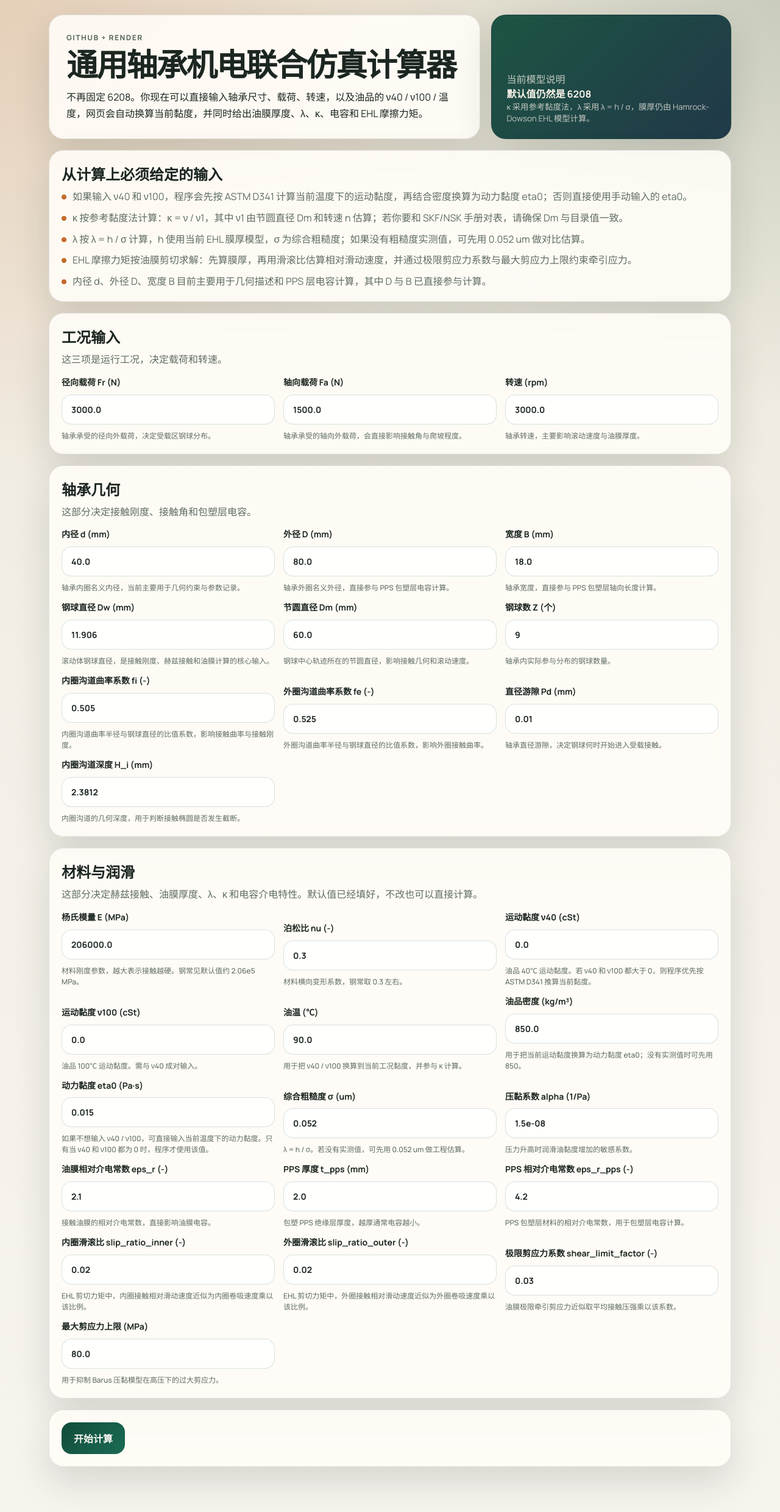
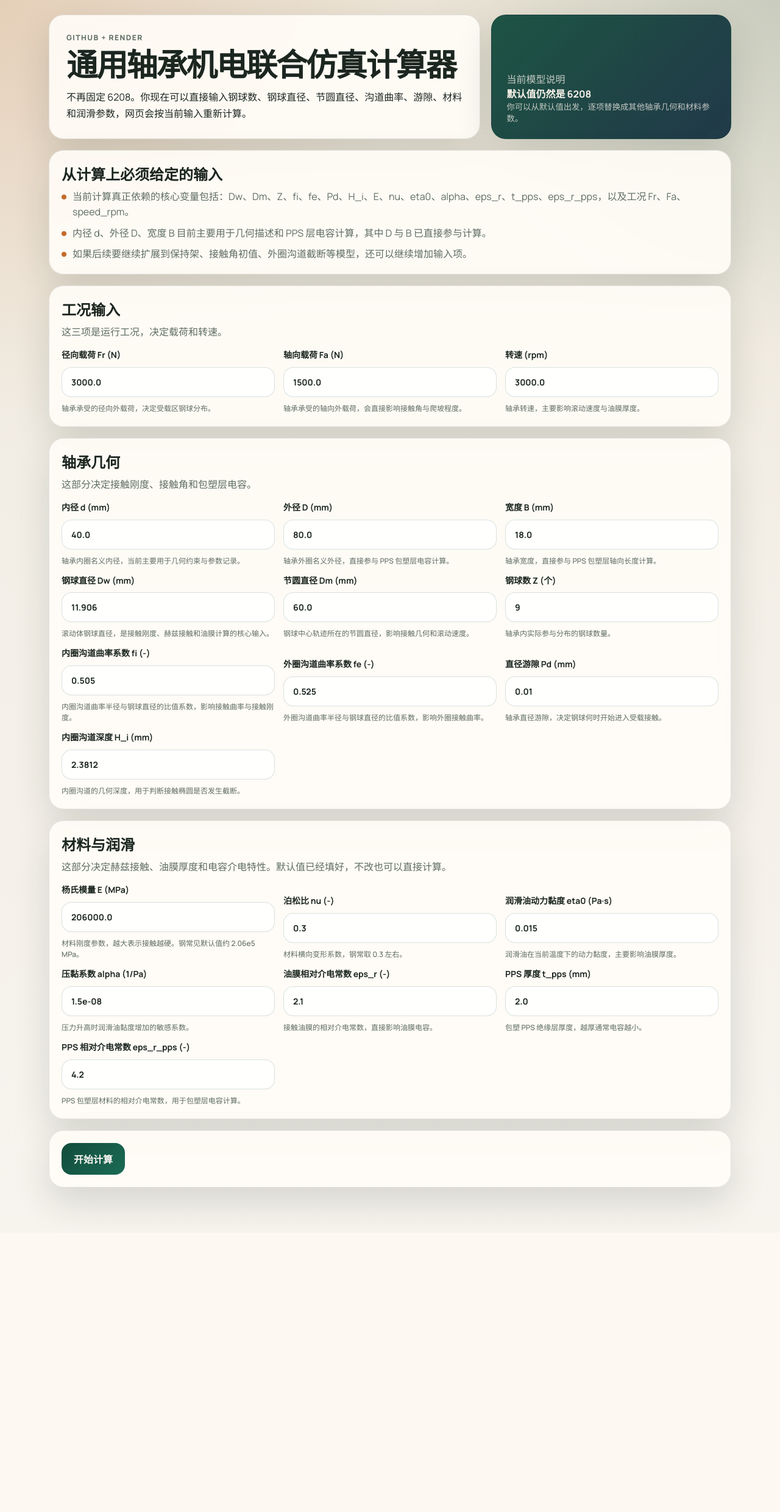
Before and after one commit to yeluofengqiao/bearing-cal, a Flask app: page / in a window 1280 px wide. Shown: the whole page at 61% size. After the commit the page ends 1999 px from the top, so only its background shows below. Run offline with Flask 3, Linux system fonts and the light colour scheme.

Commit message:
Revert calculator to pre-friction-torque version

```diff
--- a/app.py
+++ b/app.py
@@ -4,12 +4,7 @@ import os
 
 from flask import Flask, Response, render_template, request
 
-from bearing_model import (
-    BearingCapacitanceModel,
-    BearingParameters,
-    astm_d341_kinematic_viscosity_cst,
-    dynamic_viscosity_from_kinematic_cst,
-)
+from bearing_model import BearingCapacitanceModel, BearingParameters
 
 
 app = Flask(__name__)
@@ -70,24 +65,15 @@ INPUT_GROUPS = [
     },
     {
         "title": "材料与润滑",
-        "description": "这部分决定赫兹接触、油膜厚度、λ、κ 和电容介电特性。默认值已经填好，不改也可以直接计算。",
+        "description": "这部分决定赫兹接触、油膜厚度和电容介电特性。默认值已经填好，不改也可以直接计算。",
         "fields": [
             {"name": "E", "label": "杨氏模量 E", "unit": "MPa", "type": "float", "step": "1000", "min": "0.001", "help": "材料刚度参数，越大表示接触越硬。钢常见默认值约 2.06e5 MPa。"},
             {"name": "nu", "label": "泊松比 nu", "unit": "-", "type": "float", "step": "0.01", "min": "0.001", "max": "0.499", "help": "材料横向变形系数，钢常取 0.3 左右。"},
-            {"name": "nu_40_cst", "label": "运动黏度 ν40", "unit": "cSt", "type": "float", "step": "0.001", "min": "0", "help": "油品 40℃ 运动黏度。若 ν40 和 ν100 都大于 0，则程序优先按 ASTM D341 推算当前黏度。"},
-            {"name": "nu_100_cst", "label": "运动黏度 ν100", "unit": "cSt", "type": "float", "step": "0.001", "min": "0", "help": "油品 100℃ 运动黏度。需与 ν40 成对输入。"},
-            {"name": "oil_temperature_c", "label": "油温", "unit": "℃", "type": "float", "step": "1", "min": "0", "help": "用于把 ν40 / ν100 换算到当前工况黏度，并参与 κ 计算。"},
-            {"name": "oil_density_kg_m3", "label": "油品密度", "unit": "kg/m³", "type": "float", "step": "1", "min": "0.001", "help": "用于把当前运动黏度换算为动力黏度 eta0；没有实测值时可先用 850。"},
-            {"name": "eta0", "label": "动力黏度 eta0", "unit": "Pa·s", "type": "float", "step": "0.0001", "min": "0.000001", "help": "如果不想输入 ν40 / ν100，可直接输入当前温度下的动力黏度。只有当 ν40 和 ν100 都为 0 时，程序才使用该值。"},
-            {"name": "composite_roughness_um", "label": "综合粗糙度 σ", "unit": "um", "type": "float", "step": "0.001", "min": "0.001", "help": "λ = h / σ。若没有实测值，可先用 0.052 um 做工程估算。"},
+            {"name": "eta0", "label": "润滑油动力黏度 eta0", "unit": "Pa·s", "type": "float", "step": "0.001", "min": "0.000001", "help": "润滑油在当前温度下的动力黏度，主要影响油膜厚度。"},
             {"name": "alpha", "label": "压黏系数 alpha", "unit": "1/Pa", "type": "float", "step": "0.000000001", "min": "0.000000000001", "help": "压力升高时润滑油黏度增加的敏感系数。"},
             {"name": "eps_r", "label": "油膜相对介电常数 eps_r", "unit": "-", "type": "float", "step": "0.1", "min": "0.001", "help": "接触油膜的相对介电常数，直接影响油膜电容。"},
             {"name": "t_pps", "label": "PPS 厚度 t_pps", "unit": "mm", "type": "float", "step": "0.1", "min": "0.001", "help": "包塑 PPS 绝缘层厚度，越厚通常电容越小。"},
             {"name": "eps_r_pps", "label": "PPS 相对介电常数 eps_r_pps", "unit": "-", "type": "float", "step": "0.1", "min": "0.001", "help": "PPS 包塑层材料的相对介电常数，用于包塑层电容计算。"},
-            {"name": "slip_ratio_inner", "label": "内圈滑滚比 slip_ratio_inner", "unit": "-", "type": "float", "step": "0.001", "min": "0", "help": "EHL 剪切力矩中，内圈接触相对滑动速度近似为内圈卷吸速度乘以该比例。"},
-            {"name": "slip_ratio_outer", "label": "外圈滑滚比 slip_ratio_outer", "unit": "-", "type": "float", "step": "0.001", "min": "0", "help": "EHL 剪切力矩中，外圈接触相对滑动速度近似为外圈卷吸速度乘以该比例。"},
-            {"name": "shear_limit_factor", "label": "极限剪应力系数 shear_limit_factor", "unit": "-", "type": "float", "step": "0.001", "min": "0.001", "help": "油膜极限牵引剪应力近似取平均接触压强乘以该系数。"},
-            {"name": "max_shear_stress_mpa", "label": "最大剪应力上限", "unit": "MPa", "type": "float", "step": "1", "min": "0.1", "help": "用于抑制 Barus 压黏模型在高压下的过大剪应力。"},
         ],
     },
 ]
@@ -101,9 +87,6 @@ def build_default_inputs():
             "fr": 3000.0,
             "fa": 1500.0,
             "speed_rpm": 3000.0,
-            "nu_40_cst": 0.0,
-            "nu_100_cst": 0.0,
-            "oil_temperature_c": 90.0,
         }
     )
     return defaults
@@ -114,11 +97,9 @@ DEFAULT_INPUTS = build_default_inputs()
 
 def parameter_notes():
     return [
-        "如果输入 ν40 和 ν100，程序会先按 ASTM D341 计算当前温度下的运动黏度，再结合密度换算为动力黏度 eta0；否则直接使用手动输入的 eta0。",
-        "κ 按参考黏度法计算：κ = ν / ν1，其中 ν1 由节圆直径 Dm 和转速 n 估算；若你要和 SKF/NSK 手册对表，请确保 Dm 与目录值一致。",
-        "λ 按 λ = h / σ 计算，h 使用当前 EHL 膜厚模型，σ 为综合粗糙度；如果没有粗糙度实测值，可先用 0.052 um 做对比估算。",
-        "EHL 摩擦力矩按油膜剪切求解：先算膜厚，再用滑滚比估算相对滑动速度，并通过极限剪应力系数与最大剪应力上限约束牵引应力。",
+        "当前计算真正依赖的核心变量包括：Dw、Dm、Z、fi、fe、Pd、H_i、E、nu、eta0、alpha、eps_r、t_pps、eps_r_pps，以及工况 Fr、Fa、speed_rpm。",
         "内径 d、外径 D、宽度 B 目前主要用于几何描述和 PPS 层电容计算，其中 D 与 B 已直接参与计算。",
+        "如果后续要继续扩展到保持架、接触角初值、外圈沟道截断等模型，还可以继续增加输入项。",
     ]
 
 
@@ -149,46 +130,12 @@ def detail_rows(result):
                 "truncation_ratio_pct": detail.truncation_ratio_pct,
                 "truncation_status": truncation_status,
                 "film_thickness_um": detail.film_thickness_um,
-                "outer_film_thickness_um": detail.outer_film_thickness_um,
                 "capacitance_pf": detail.capacitance_pf,
                 "contact_angle_deg": detail.contact_angle_deg,
-                "ehl_friction_force_n": detail.ehl_friction_force_n,
-                "ehl_friction_torque_nmm": detail.ehl_friction_torque_nmm,
-                "traction_coeff_inner": detail.traction_coeff_inner,
-                "traction_coeff_outer": detail.traction_coeff_outer,
-                "lambda_value": detail.lambda_value,
-                "outer_lambda_value": detail.outer_lambda_value,
                 "is_active": detail.load_q_n > 0,
             }
         )
     return rows
-
-
-def resolve_viscosity(inputs):
-    density = inputs["oil_density_kg_m3"]
-    nu_40_cst = inputs["nu_40_cst"]
-    nu_100_cst = inputs["nu_100_cst"]
-
-    if (nu_40_cst > 0) != (nu_100_cst > 0):
-        raise ValueError("ν40 和 ν100 需要成对输入；要么都填，要么都留为 0。")
-
-    if nu_40_cst > 0 and nu_100_cst > 0:
-        operating_kinematic_viscosity_cst = astm_d341_kinematic_viscosity_cst(
-            nu_40_cst,
-            nu_100_cst,
-            inputs["oil_temperature_c"],
-        )
-        eta0 = dynamic_viscosity_from_kinematic_cst(
-            operating_kinematic_viscosity_cst,
-            density,
-        )
-        viscosity_source = "ASTM D341"
-    else:
-        eta0 = inputs["eta0"]
-        operating_kinematic_viscosity_cst = eta0 / density * 1e6
-        viscosity_source = "直接输入 eta0"
-
-    return eta0, operating_kinematic_viscosity_cst, viscosity_source
 
 
 def parse_inputs(source):
@@ -209,7 +156,6 @@ def parse_inputs(source):
 
 
 def build_parameters(inputs):
-    eta0, _, _ = resolve_viscosity(inputs)
     return BearingParameters(
         d=inputs["d"],
         D=inputs["D"],
@@ -223,17 +169,11 @@ def build_parameters(inputs):
         H_i=inputs["H_i"],
         E=inputs["E"],
         nu=inputs["nu"],
-        eta0=eta0,
-        oil_density_kg_m3=inputs["oil_density_kg_m3"],
-        composite_roughness_um=inputs["composite_roughness_um"],
+        eta0=inputs["eta0"],
         alpha=inputs["alpha"],
         eps_r=inputs["eps_r"],
         t_pps=inputs["t_pps"],
         eps_r_pps=inputs["eps_r_pps"],
-        slip_ratio_inner=inputs["slip_ratio_inner"],
-        slip_ratio_outer=inputs["slip_ratio_outer"],
-        shear_limit_factor=inputs["shear_limit_factor"],
-        max_shear_stress_mpa=inputs["max_shear_stress_mpa"],
     )
 
 
@@ -242,22 +182,11 @@ def build_summary(result, rows):
     peak_load = max((row["load_q_n"] for row in active_rows), default=0.0)
     peak_capacitance = max((row["capacitance_pf"] for row in active_rows), default=0.0)
     peak_contact_angle = max((row["contact_angle_deg"] for row in active_rows), default=0.0)
-    peak_ball_torque = max((row["ehl_friction_torque_nmm"] for row in active_rows), default=0.0)
     return {
         "active_ball_count": len(active_rows),
         "peak_load_q_n": peak_load,
         "peak_ball_capacitance_pf": peak_capacitance,
         "peak_contact_angle_deg": peak_contact_angle,
-        "peak_ball_torque_nmm": peak_ball_torque,
-        "operating_kinematic_viscosity_cst": result.operating_kinematic_viscosity_cst,
-        "reference_kinematic_viscosity_cst": result.reference_kinematic_viscosity_cst,
-        "kappa": result.kappa,
-        "minimum_film_thickness_um": result.minimum_film_thickness_um,
-        "minimum_outer_film_thickness_um": result.minimum_outer_film_thickness_um,
-        "minimum_lambda": result.minimum_lambda,
-        "minimum_outer_lambda": result.minimum_outer_lambda,
-        "total_ehl_torque_nmm": result.ehl_friction_torque_nmm,
-        "total_ehl_torque_nm": result.ehl_friction_torque_nm,
         "solver_status": "求解收敛" if result.solver_converged else "求解未收敛",
     }
 
@@ -284,15 +213,8 @@ def build_csv(rows):
             "contact_angle_deg",
             "max_stress_mpa",
             "truncation_ratio_pct",
-            "film_thickness_inner_um",
-            "film_thickness_outer_um",
-            "lambda_inner",
-            "lambda_outer",
+            "film_thickness_um",
             "capacitance_pf",
-            "ehl_friction_force_n",
-            "ehl_friction_torque_nmm",
-            "traction_coeff_inner",
-            "traction_coeff_outer",
         ]
     )
     for row in rows:
@@ -304,14 +226,7 @@ def build_csv(rows):
                 f"{row['max_stress_mpa']:.4f}",
                 f"{row['truncation_ratio_pct']:.4f}",
                 f"{row['film_thickness_um']:.6f}",
-                f"{row['outer_film_thickness_um']:.6f}",
-                f"{row['lambda_value']:.6f}",
-                f"{row['outer_lambda_value']:.6f}",
                 f"{row['capacitance_pf']:.6f}",
-                f"{row['ehl_friction_force_n']:.6f}",
-                f"{row['ehl_friction_torque_nmm']:.6f}",
-                f"{row['traction_coeff_inner']:.6f}",
-                f"{row['traction_coeff_outer']:.6f}",
             ]
         )
     return buffer.getvalue()
--- a/static/styles.css
+++ b/static/styles.css
@@ -248,7 +248,7 @@ h1 {
 .metrics,
 .summary-grid {
   display: grid;
-  grid-template-columns: repeat(auto-fit, minmax(180px, 1fr));
+  grid-template-columns: repeat(4, minmax(0, 1fr));
   gap: 14px;
   margin-bottom: 18px;
 }
--- a/templates/index.html
+++ b/templates/index.html
@@ -19,13 +19,13 @@
           <p class="eyebrow">GitHub + Render</p>
           <h1>通用轴承机电联合仿真计算器</h1>
           <p class="hero-text">
-            不再固定 6208。你现在可以直接输入轴承尺寸、载荷、转速，以及油品的 ν40 / ν100 / 温度，网页会自动换算当前黏度，并同时给出油膜厚度、λ、κ、电容和 EHL 摩擦力矩。
+            不再固定 6208。你现在可以直接输入钢球数、钢球直径、节圆直径、沟道曲率、游隙、材料和润滑参数，网页会按当前输入重新计算。
           </p>
         </div>
         <div class="hero-note">
           <span>当前模型说明</span>
           <strong>默认值仍然是 6208</strong>
-          <small>κ 采用参考黏度法，λ 采用 λ = h / σ，膜厚仍由 Hamrock-Dowson EHL 模型计算。</small>
+          <small>你可以从默认值出发，逐项替换成其他轴承几何和材料参数。</small>
         </div>
       </section>
 
@@ -83,26 +83,6 @@
       {% if result %}
       <section class="metrics">
         <article class="metric-card">
-          <span>当前运动黏度 ν(T)</span>
-          <strong>{{ "%.3f"|format(result.operating_kinematic_viscosity_cst) }} cSt</strong>
-        </article>
-        <article class="metric-card">
-          <span>参考黏度 ν1</span>
-          <strong>{{ "%.3f"|format(result.reference_kinematic_viscosity_cst) }} cSt</strong>
-        </article>
-        <article class="metric-card">
-          <span>κ</span>
-          <strong>{{ "%.3f"|format(result.kappa) }}</strong>
-        </article>
-        <article class="metric-card">
-          <span>最小内圈膜厚</span>
-          <strong>{{ "%.3f"|format(result.minimum_film_thickness_um) }} um</strong>
-        </article>
-        <article class="metric-card">
-          <span>最小 λ</span>
-          <strong>{{ "%.2f"|format(result.minimum_lambda) }}</strong>
-        </article>
-        <article class="metric-card">
           <span>系统最终等效电容</span>
           <strong>{{ "%.2f"|format(result.system_capacitance_pf) }} pF</strong>
         </article>
@@ -117,10 +97,6 @@
         <article class="metric-card">
           <span>径向 / 轴向位移</span>
           <strong>{{ "%.1f"|format(result.radial_displacement_mm * 1000) }} / {{ "%.1f"|format(result.axial_displacement_mm * 1000) }} um</strong>
-        </article>
-        <article class="metric-card">
-          <span>EHL 总摩擦力矩</span>
-          <strong>{{ "%.3f"|format(result.ehl_friction_torque_nmm) }} N·mm</strong>
         </article>
       </section>
 
@@ -141,24 +117,12 @@
           <span>最大接触角</span>
           <strong>{{ "%.2f"|format(summary.peak_contact_angle_deg) }} deg</strong>
         </article>
-        <article class="summary-card">
-          <span>最小外圈膜厚</span>
-          <strong>{{ "%.3f"|format(summary.minimum_outer_film_thickness_um) }} um</strong>
-        </article>
-        <article class="summary-card">
-          <span>最小外圈 λ</span>
-          <strong>{{ "%.2f"|format(summary.minimum_outer_lambda) }}</strong>
-        </article>
-        <article class="summary-card">
-          <span>最大单球 EHL 力矩</span>
-          <strong>{{ "%.3f"|format(summary.peak_ball_torque_nmm) }} N·mm</strong>
-        </article>
       </section>
 
       <section class="panel panel-header">
         <div>
           <h2>钢球明细</h2>
-          <p>角度表反映每颗钢球在当前输入参数下的受载、电容、膜厚和 λ 状态。</p>
+          <p>角度表反映每颗钢球在当前输入参数下的受载、电容和油膜状态。</p>
         </div>
         {% if result.solver_converged %}
         <form method="get" action="{{ url_for('download_csv') }}">
@@ -181,10 +145,8 @@
               <th>接触角 (deg)</th>
               <th>最大应力 (MPa)</th>
               <th>椭圆截断率</th>
-              <th>内/外圈膜厚 (um)</th>
-              <th>内/外圈 λ</th>
+              <th>油膜厚度 (um)</th>
               <th>单球电容 (pF)</th>
-              <th>单球 EHL 力矩 (N·mm)</th>
             </tr>
           </thead>
           <tbody>
@@ -195,10 +157,8 @@
               <td>{{ "%.2f"|format(row.contact_angle_deg) if row.is_active else "---" }}</td>
               <td>{{ "%.2f"|format(row.max_stress_mpa) if row.is_active else "---" }}</td>
               <td>{{ row.truncation_status if row.is_active else "---" }}</td>
-              <td>{{ "%.4f"|format(row.film_thickness_um) if row.is_active else "---" }} / {{ "%.4f"|format(row.outer_film_thickness_um) if row.is_active else "---" }}</td>
-              <td>{{ "%.2f"|format(row.lambda_value) if row.is_active else "---" }} / {{ "%.2f"|format(row.outer_lambda_value) if row.is_active else "---" }}</td>
+              <td>{{ "%.4f"|format(row.film_thickness_um) if row.is_active else "---" }}</td>
               <td>{{ "%.4f"|format(row.capacitance_pf) }}</td>
-              <td>{{ "%.4f"|format(row.ehl_friction_torque_nmm) if row.is_active else "---" }}</td>
             </tr>
             {% endfor %}
           </tbody>
```
Also changed, not shown: Gemini3.1_Capacity_6208_v3.py (+4 -6 lines), bearing_model.py (+14 -181 lines), README.md.
